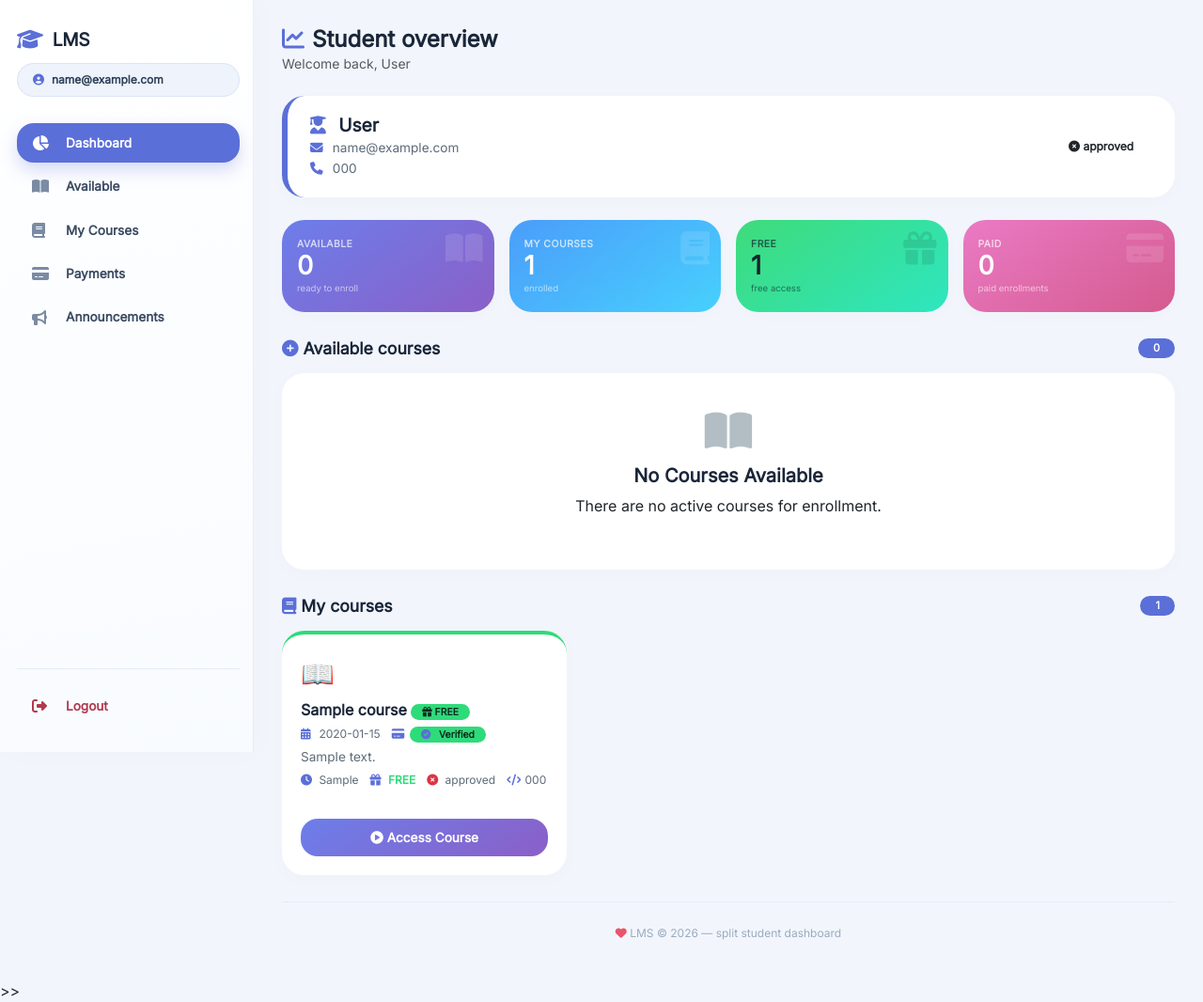
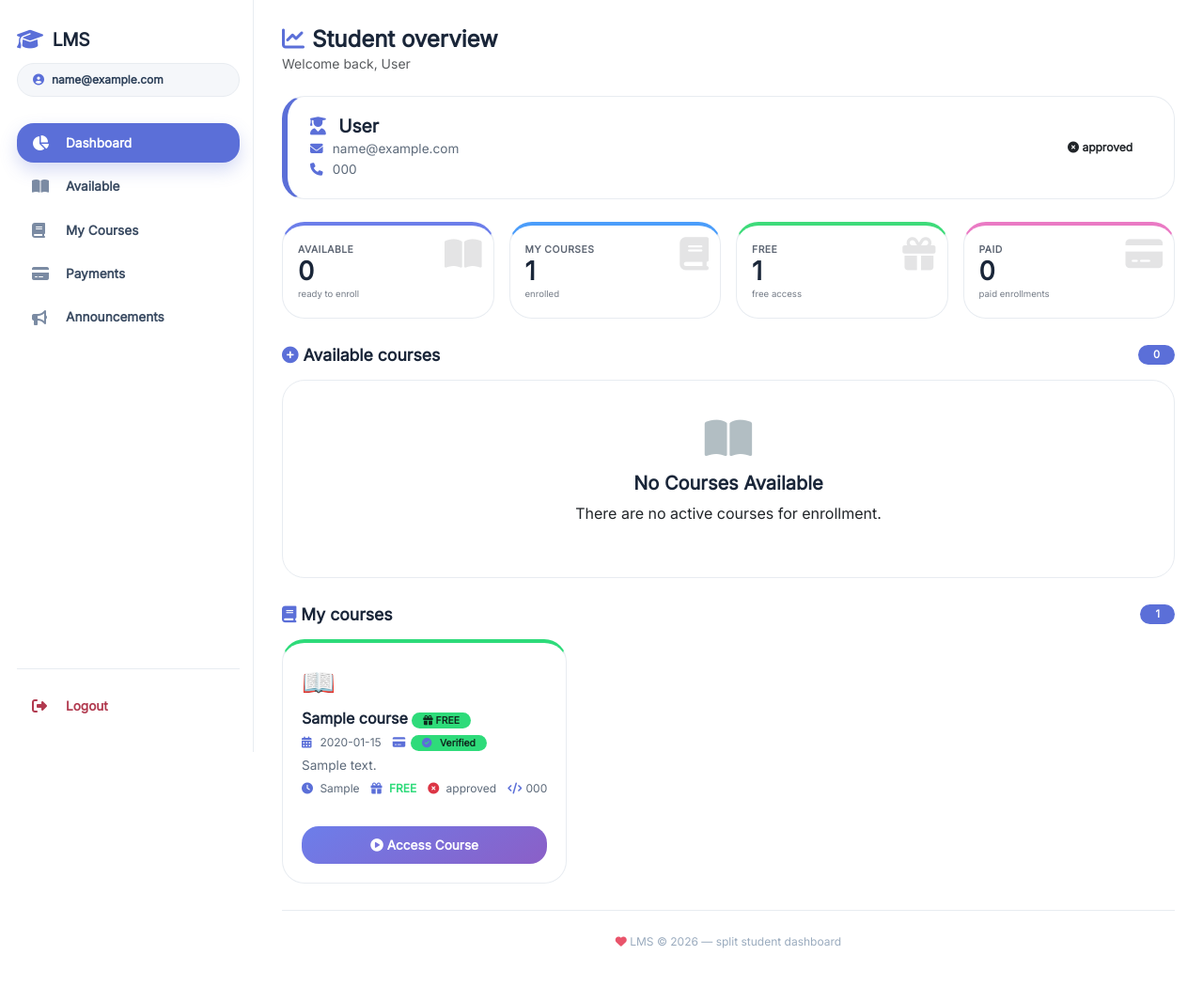
Before and after one commit to sakwasilas/smart-tech-lms, a Flask app: page /student/dashboard in a window 1280 px wide. Shown: the whole page at 94% size. After the commit the page ends 1009 px from the top, so only its background shows below. Run offline with Flask 3, Linux system fonts and the light colour scheme; the visitor is signed in with stand-in values (Sample User, id 1); tables that the repository leaves empty hold one stand-in row (values such as "Sample post"); some libraries are stand-ins or nearby versions.

Commit message:
removed background

```diff
--- a/templates/students/student_dashboard.html
+++ b/templates/students/student_dashboard.html
@@ -11,7 +11,7 @@
     * { margin:0; padding:0; box-sizing:border-box; }
     body {
       font-family: 'Inter', -apple-system, sans-serif;
-      background: #f2f6fc;
+      background: #ffffff;
       min-height: 100vh;
     }
 
@@ -22,19 +22,17 @@
       gap: 0;
     }
 
-    /* LEFT PANEL – small, sticky, glassmorphic */
+    /* LEFT PANEL – clean white */
     .left-panel {
       width: 270px;
       min-height: 100vh;
-      background: linear-gradient(170deg, #ffffff 0%, #f8fbff 100%);
-      backdrop-filter: blur(4px);
-      border-right: 1px solid rgba(200, 215, 235, 0.4);
+      background: #ffffff;
+      border-right: 1px solid #e8ecf1;
       padding: 28px 14px 28px 18px;
       position: sticky;
       top: 0;
       height: 100vh;
       overflow-y: auto;
-      box-shadow: 4px 0 30px rgba(0,0,0,0.02);
       display: flex;
       flex-direction: column;
       z-index: 10;
@@ -55,7 +53,7 @@
       font-size: 1.4rem;
     }
     .left-panel .user-badge {
-      background: #eef3fc;
+      background: #f5f7fa;
       border-radius: 60px;
       padding: 8px 16px;
       font-size: 0.75rem;
@@ -66,7 +64,7 @@
       gap: 8px;
       margin-top: 4px;
       margin-bottom: 28px;
-      border: 1px solid rgba(91,111,216,0.1);
+      border: 1px solid #e8ecf1;
     }
     .left-panel .user-badge i {
       color: #5b6fd8;
@@ -100,7 +98,7 @@
       transition: 0.2s;
     }
     .nav-left .nav-item:hover {
-      background: #e6edf9;
+      background: #f0f2f5;
       color: #1a2639;
     }
     .nav-left .nav-item:hover i {
@@ -116,7 +114,7 @@
     }
     .nav-left .logout-item {
       margin-top: auto;
-      border-top: 1px solid #e4ecf5;
+      border-top: 1px solid #e8ecf1;
       padding-top: 18px;
     }
     .nav-left .logout-item .nav-item {
@@ -130,24 +128,24 @@
       color: #a12d40;
     }
 
-    /* RIGHT PANEL – big */
+    /* RIGHT PANEL – clean white */
     .right-panel {
       flex: 1;
       padding: 28px 30px 30px 30px;
-      background: #f2f6fc;
+      background: #ffffff;
       min-width: 0;
     }
 
     /* --- components (refreshed) --- */
     .stat-card {
-      border: none;
+      border: 1px solid #e8ecf1;
       border-radius: 24px;
       padding: 18px 16px;
       transition: all 0.2s ease;
       position: relative;
       overflow: hidden;
       height: 100%;
-      box-shadow: 0 4px 16px rgba(0,0,0,0.02);
+      background: #ffffff;
     }
     .stat-card:hover { transform: translateY(-4px); box-shadow: 0 14px 32px rgba(0,0,0,0.05); }
     .stat-card .stat-icon {
@@ -157,23 +155,26 @@
     .stat-card .stat-label {
       font-size: 0.65rem; font-weight: 700; text-transform: uppercase;
       letter-spacing: 0.5px; opacity: 0.7;
+      color: #1a2639;
     }
     .stat-card .stat-value {
       font-size: 1.7rem; font-weight: 800; line-height: 1.2;
+      color: #1a2639;
     }
     .stat-card .stat-sub {
       font-size: 0.6rem; opacity: 0.6; margin-top: 2px;
+      color: #1a2639;
     }
-    .stat-card.purple { background: linear-gradient(145deg, #6c7eea, #8b5fc7); color: #fff; }
-    .stat-card.blue { background: linear-gradient(145deg, #4b9dfa, #47d0fd); color: #fff; }
-    .stat-card.green { background: linear-gradient(145deg, #3edb7a, #2ee6c0); color: #13242e; }
-    .stat-card.pink { background: linear-gradient(145deg, #ea7ac4, #d45b8f); color: #fff; }
+    .stat-card.purple { border-top: 4px solid #6c7eea; }
+    .stat-card.blue { border-top: 4px solid #4b9dfa; }
+    .stat-card.green { border-top: 4px solid #3edb7a; }
+    .stat-card.pink { border-top: 4px solid #ea7ac4; }
 
     .profile-card {
-      background: white;
+      background: #ffffff;
       border-radius: 24px;
       padding: 20px 24px;
-      box-shadow: 0 4px 20px rgba(0,0,0,0.02);
+      border: 1px solid #e8ecf1;
       margin-bottom: 24px;
       display: flex;
       align-items: center;
@@ -209,10 +210,10 @@
       margin-top: 16px;
     }
     .course-card {
-      background: #fff;
+      background: #ffffff;
       border-radius: 24px;
       padding: 20px;
-      box-shadow: 0 4px 20px rgba(0,0,0,0.02);
+      border: 1px solid #e8ecf1;
       transition: all 0.2s;
       display: flex;
       flex-direction: column;
@@ -244,8 +245,8 @@
     .btn-enroll.success:hover { background: #23c46a; color:#0f2a1e; text-decoration:none; }
     .btn-enroll.warning { background: #f5b342; color: #281e0a; }
     .btn-enroll.warning:hover { background: #e0a030; color:#281e0a; text-decoration:none; }
-    .btn-enroll.free { background: linear-gradient(145deg, #3edb7a, #2ee6c0); color: #13242e; }
-    .btn-enroll.free:hover { transform: translateY(-2px); box-shadow: 0 8px 20px rgba(46, 230, 192, 0.3); color:#13242e; text-decoration:none; }
+    .btn-enroll.free { background: #2edb7a; color: #0f2a1e; }
+    .btn-enroll.free:hover { transform: translateY(-2px); box-shadow: 0 8px 20px rgba(46, 230, 192, 0.3); color:#0f2a1e; text-decoration:none; }
     .btn-enroll:disabled { background: #b2bec3; cursor: not-allowed; }
     .btn-enroll:disabled:hover { transform: none; box-shadow: none; }
 
@@ -260,23 +261,24 @@
     }
 
     .empty-state {
-      text-align: center; padding: 40px 20px; background: #fff;
-      border-radius: 24px; box-shadow: 0 4px 20px rgba(0,0,0,0.02);
+      text-align: center; padding: 40px 20px; background: #ffffff;
+      border-radius: 24px; border: 1px solid #e8ecf1;
     }
     .empty-state i { font-size: 2.8rem; color: #b2bec3; margin-bottom: 12px; }
     .empty-state h5 { color: #1a2639; font-weight: 700; }
 
     .alert-custom {
-      border-radius: 16px; padding: 12px 20px; border: none; margin-bottom: 20px;
+      border-radius: 16px; padding: 12px 20px; border: 1px solid #e8ecf1;
+      margin-bottom: 20px; background: #ffffff;
     }
-    .alert-custom.success { background: #d4edda; color: #155724; border-left: 4px solid #28a745; }
-    .alert-custom.danger { background: #f8d7da; color: #721c24; border-left: 4px solid #dc3545; }
-    .alert-custom.warning { background: #fff3cd; color: #856404; border-left: 4px solid #ffc107; }
-    .alert-custom.info { background: #d1ecf1; color: #0c5460; border-left: 4px solid #17a2b8; }
+    .alert-custom.success { border-left: 4px solid #28a745; }
+    .alert-custom.danger { border-left: 4px solid #dc3545; }
+    .alert-custom.warning { border-left: 4px solid #ffc107; }
+    .alert-custom.info { border-left: 4px solid #17a2b8; }
 
     .footer {
       text-align: center; padding: 24px 0 10px 0; color: #9aabbe;
-      font-size: 0.75rem; border-top: 1px solid #e4ecf5; margin-top: 28px;
+      font-size: 0.75rem; border-top: 1px solid #e8ecf1; margin-top: 28px;
     }
     .footer i { color: #e9546b; }
 
@@ -285,7 +287,7 @@
       .dashboard-wrapper { flex-direction: column; }
       .left-panel {
         width: 100%; min-height: auto; height: auto; position: relative;
-        border-right: none; border-bottom: 1px solid rgba(200,215,235,0.4);
+        border-right: none; border-bottom: 1px solid #e8ecf1;
         padding: 14px 20px; flex-direction: row; flex-wrap: wrap;
         align-items: center; gap: 8px;
       }
@@ -476,4 +478,4 @@
 
 <script src="https://cdn.jsdelivr.net/npm/bootstrap@5.3.3/dist/js/bootstrap.bundle.min.js"></script>
 </body>
-</html> >>
+</html>
```
